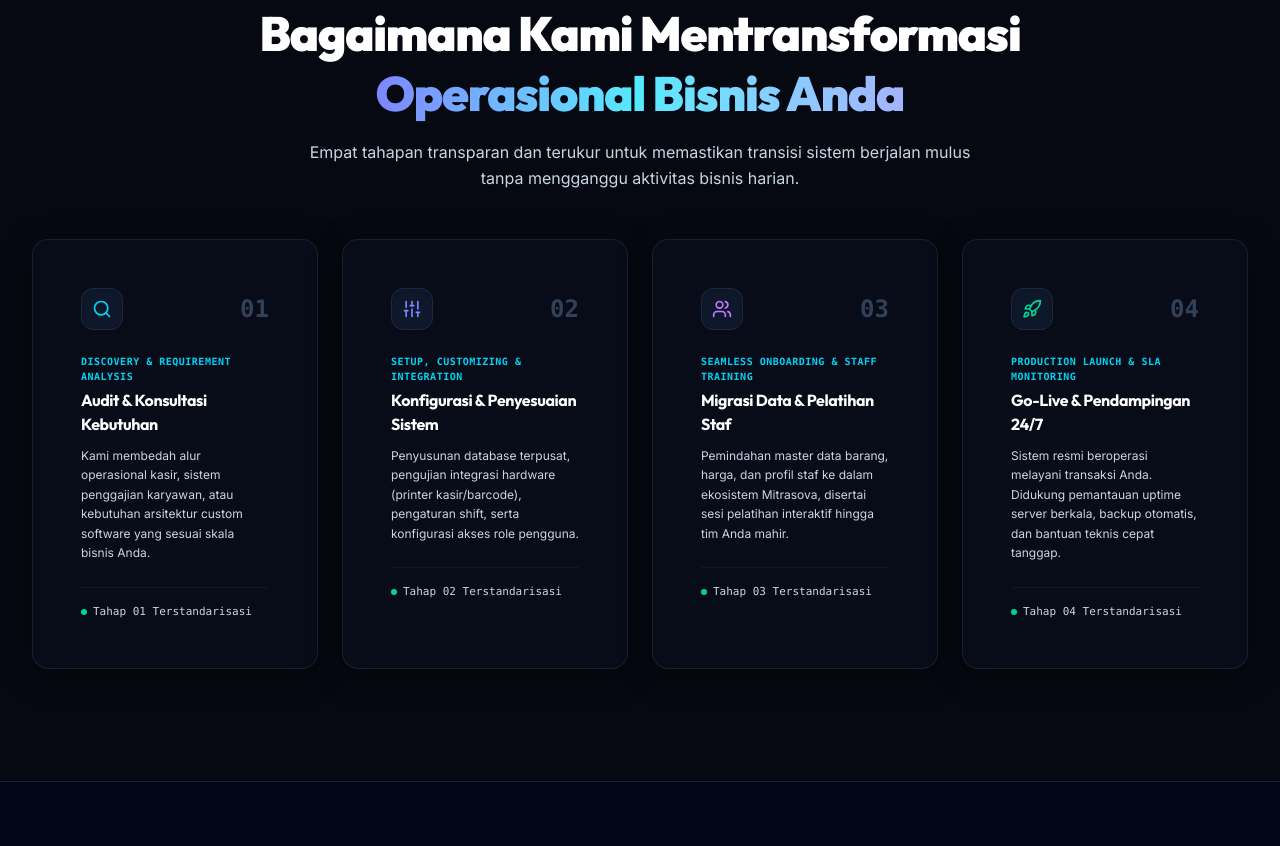
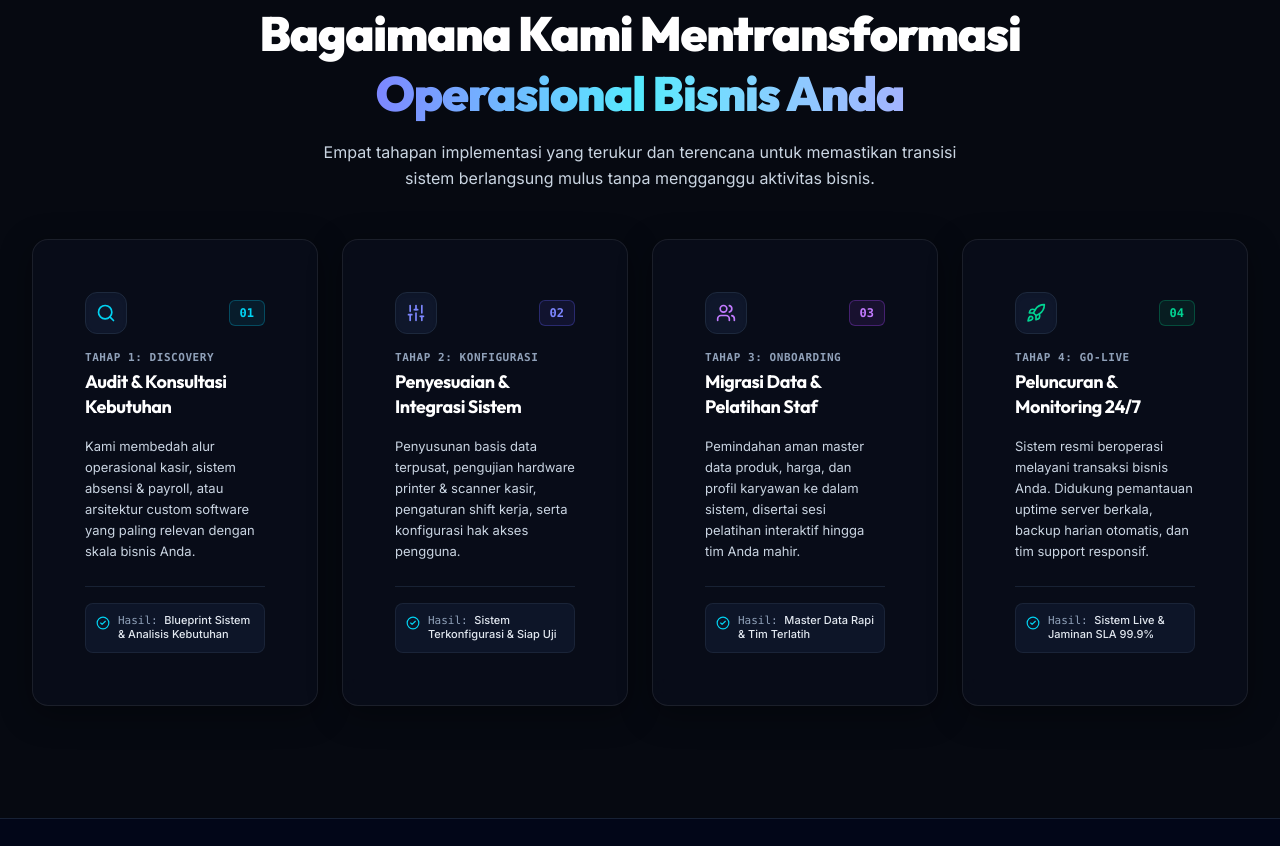
Before and after one commit to MitrasovaDigitalSolutions/mitrasova, a Next.js app: page / in a window 1280 px wide. Shown: the part 3760-4606 px from the top of the page. Built offline with nearby package versions, Linux system fonts and the light colour scheme; no server answers.

Commit message:
style(home): polish workflow process cards typography, hierarchy, and deliverables

```diff
--- a/src/features/home/components/workflow-process.tsx
+++ b/src/features/home/components/workflow-process.tsx
@@ -3,48 +3,63 @@
 import React from 'react';
 import { motion } from 'framer-motion';
 import { SectionHeading, GlassCard } from '@/components/shared';
-import { Search, Sliders, Users, Rocket } from 'lucide-react';
+import { Search, Sliders, Users, Rocket, CheckCircle2 } from 'lucide-react';
 
 interface StepItem {
-  number: string;
+  step: string;
+  phase: string;
   title: string;
-  subtitle: string;
   description: string;
+  deliverable: string;
   icon: React.ReactNode;
+  accentColor: string;
+  borderAccent: string;
 }
 
-const STEPS: StepItem[] = [
+const WORKFLOW_STEPS: StepItem[] = [
   {
-    number: '01',
+    step: '01',
+    phase: 'Tahap 1: Discovery',
     title: 'Audit & Konsultasi Kebutuhan',
-    subtitle: 'Discovery & Requirement Analysis',
     description:
-      'Kami membedah alur operasional kasir, sistem penggajian karyawan, atau kebutuhan arsitektur custom software yang sesuai skala bisnis Anda.',
+      'Kami membedah alur operasional kasir, sistem absensi & payroll, atau arsitektur custom software yang paling relevan dengan skala bisnis Anda.',
+    deliverable: 'Blueprint Sistem & Analisis Kebutuhan',
     icon: <Search className="w-5 h-5 text-cyan-400" />,
+    accentColor: 'text-cyan-400 bg-cyan-500/10 border-cyan-500/30',
+    borderAccent: 'group-hover:border-cyan-500/40',
   },
   {
-    number: '02',
-    title: 'Konfigurasi & Penyesuaian Sistem',
-    subtitle: 'Setup, Customizing & Integration',
+    step: '02',
+    phase: 'Tahap 2: Konfigurasi',
+    title: 'Penyesuaian & Integrasi Sistem',
     description:
-      'Penyusunan database terpusat, pengujian integrasi hardware (printer kasir/barcode), pengaturan shift, serta konfigurasi akses role pengguna.',
+      'Penyusunan basis data terpusat, pengujian hardware printer & scanner kasir, pengaturan shift kerja, serta konfigurasi hak akses pengguna.',
+    deliverable: 'Sistem Terkonfigurasi & Siap Uji',
     icon: <Sliders className="w-5 h-5 text-indigo-400" />,
+    accentColor: 'text-indigo-400 bg-indigo-500/10 border-indigo-500/30',
+    borderAccent: 'group-hover:border-indigo-500/40',
   },
   {
-    number: '03',
+    step: '03',
+    phase: 'Tahap 3: Onboarding',
     title: 'Migrasi Data & Pelatihan Staf',
-    subtitle: 'Seamless Onboarding & Staff Training',
     description:
-      'Pemindahan master data barang, harga, dan profil staf ke dalam ekosistem Mitrasova, disertai sesi pelatihan interaktif hingga tim Anda mahir.',
+      'Pemindahan aman master data produk, harga, dan profil karyawan ke dalam sistem, disertai sesi pelatihan interaktif hingga tim Anda mahir.',
+    deliverable: 'Master Data Rapi & Tim Terlatih',
     icon: <Users className="w-5 h-5 text-purple-400" />,
+    accentColor: 'text-purple-400 bg-purple-500/10 border-purple-500/30',
+    borderAccent: 'group-hover:border-purple-500/40',
   },
   {
-    number: '04',
-    title: 'Go-Live & Pendampingan 24/7',
-    subtitle: 'Production Launch & SLA Monitoring',
+    step: '04',
+    phase: 'Tahap 4: Go-Live',
+    title: 'Peluncuran & Monitoring 24/7',
     description:
-      'Sistem resmi beroperasi melayani transaksi Anda. Didukung pemantauan uptime server berkala, backup otomatis, dan bantuan teknis cepat tanggap.',
+      'Sistem resmi beroperasi melayani transaksi bisnis Anda. Didukung pemantauan uptime server berkala, backup harian otomatis, dan tim support responsif.',
+    deliverable: 'Sistem Live & Jaminan SLA 99.9%',
     icon: <Rocket className="w-5 h-5 text-emerald-400" />,
+    accentColor: 'text-emerald-400 bg-emerald-500/10 border-emerald-500/30',
+    borderAccent: 'group-hover:border-emerald-500/40',
   },
 ];
 
@@ -52,47 +67,61 @@ export const WorkflowProcess: React.FC = () => {
   return (
     <section className="max-w-7xl mx-auto px-4 sm:px-6 lg:px-8 relative z-10">
       <SectionHeading
-        badge="Proses Implementasi Terstruktur"
+        badge="Alur Implementasi Terstruktur"
         title="Bagaimana Kami Mentransformasi"
         gradientText="Operasional Bisnis Anda"
-        description="Empat tahapan transparan dan terukur untuk memastikan transisi sistem berjalan mulus tanpa mengganggu aktivitas bisnis harian."
+        description="Empat tahapan implementasi yang terukur dan terencana untuk memastikan transisi sistem berlangsung mulus tanpa mengganggu aktivitas bisnis."
       />
 
       <div className="grid grid-cols-1 md:grid-cols-2 lg:grid-cols-4 gap-6 mt-12 relative">
-        {STEPS.map((step, index) => (
+        {WORKFLOW_STEPS.map((item, index) => (
           <motion.div
-            key={step.number}
-            initial={{ opacity: 0, y: 20 }}
+            key={item.step}
+            initial={{ opacity: 0, y: 24 }}
             whileInView={{ opacity: 1, y: 0 }}
             viewport={{ once: true }}
             transition={{ duration: 0.5, delay: index * 0.1 }}
-            className="relative"
+            className="group relative flex flex-col h-full"
           >
-            <GlassCard className="p-6 h-full flex flex-col justify-between border-slate-800 bg-slate-950/70 hover:border-slate-700 transition-colors">
-              <div>
-                <div className="flex items-center justify-between mb-6">
+            <GlassCard
+              className={`p-6 sm:p-7 h-full flex flex-col justify-between border-slate-800/90 bg-slate-950/80 transition-colors duration-300 ${item.borderAccent}`}
+            >
+              {/* Card Header: Icon & Step Number */}
+              <div className="space-y-4">
+                <div className="flex items-center justify-between">
                   <div className="p-2.5 rounded-xl bg-slate-900 border border-slate-800 shadow-inner">
-                    {step.icon}
+                    {item.icon}
                   </div>
-                  <span className="font-mono text-2xl font-black text-slate-700 select-none">
-                    {step.number}
+                  <span className={`px-2.5 py-1 rounded-md text-xs font-mono font-bold border ${item.accentColor}`}>
+                    {item.step}
                   </span>
                 </div>
 
-                <p className="text-[10px] font-mono uppercase tracking-wider text-cyan-400 font-semibold mb-1">
-                  {step.subtitle}
-                </p>
-                <h3 className="text-base font-bold text-white tracking-tight mb-2.5">
-                  {step.title}
-                </h3>
-                <p className="text-xs text-slate-300 leading-relaxed">
-                  {step.description}
+                {/* Phase Tag & Title */}
+                <div>
+                  <p className="text-[11px] font-mono font-semibold uppercase tracking-wider text-slate-400">
+                    {item.phase}
+                  </p>
+                  <h3 className="text-base sm:text-lg font-bold text-white tracking-tight mt-1 leading-snug">
+                    {item.title}
+                  </h3>
+                </div>
+
+                {/* Description */}
+                <p className="text-xs sm:text-[13px] text-slate-300 leading-relaxed font-normal">
+                  {item.description}
                 </p>
               </div>
 
-              <div className="pt-4 mt-6 border-t border-slate-900 flex items-center gap-1.5 text-[11px] font-mono text-slate-300 font-medium">
-                <span className="w-1.5 h-1.5 rounded-full bg-emerald-400" />
-                <span>Tahap {step.number} Terstandarisasi</span>
+              {/* Deliverable Box */}
+              <div className="pt-4 mt-6 border-t border-slate-800/80">
+                <div className="p-2.5 rounded-lg bg-slate-900/90 border border-slate-800/80 flex items-start gap-2">
+                  <CheckCircle2 className="w-3.5 h-3.5 text-cyan-400 shrink-0 mt-0.5" />
+                  <div className="text-[11px] leading-tight">
+                    <span className="text-slate-400 font-mono">Hasil: </span>
+                    <span className="text-slate-200 font-medium">{item.deliverable}</span>
+                  </div>
+                </div>
               </div>
             </GlassCard>
           </motion.div>
```
